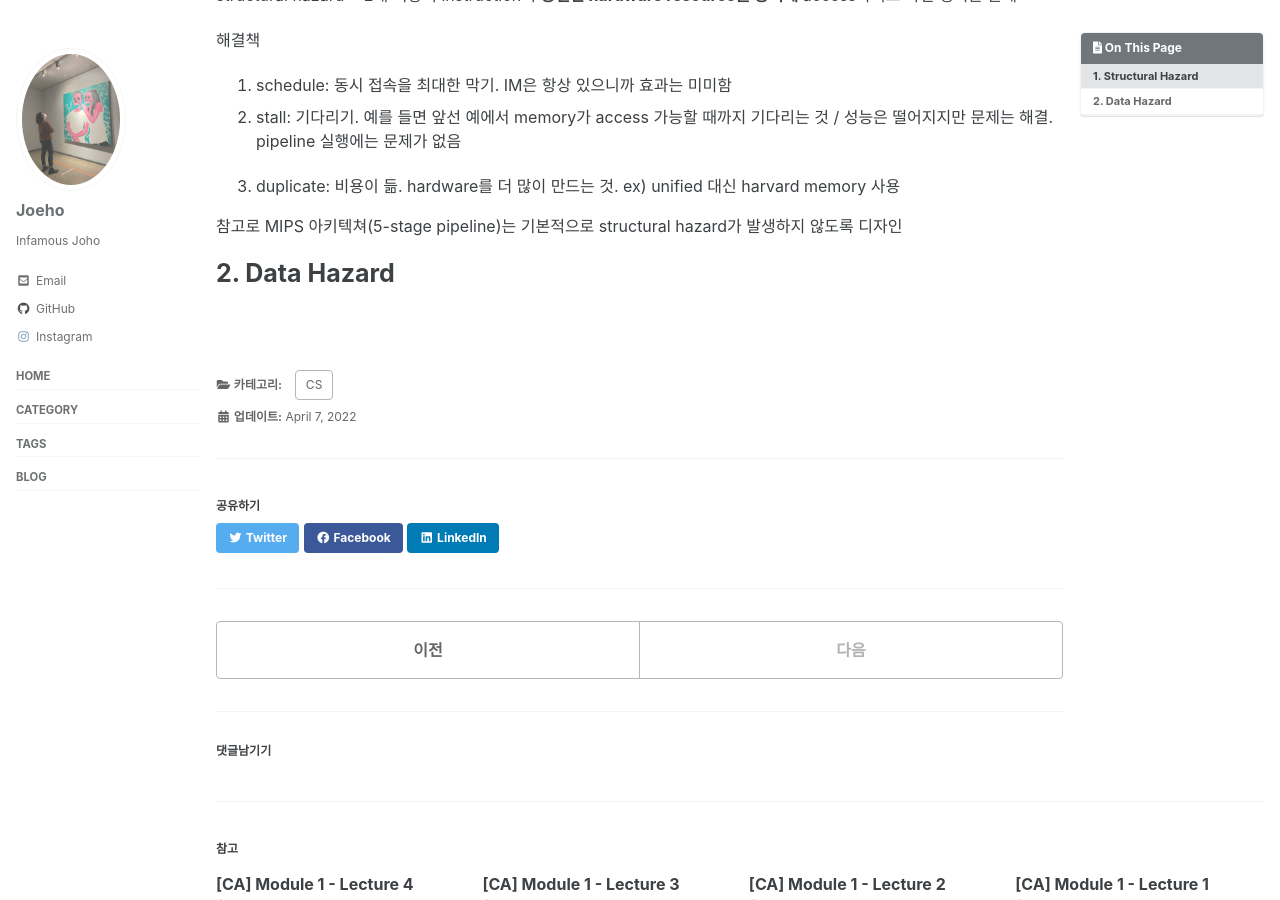
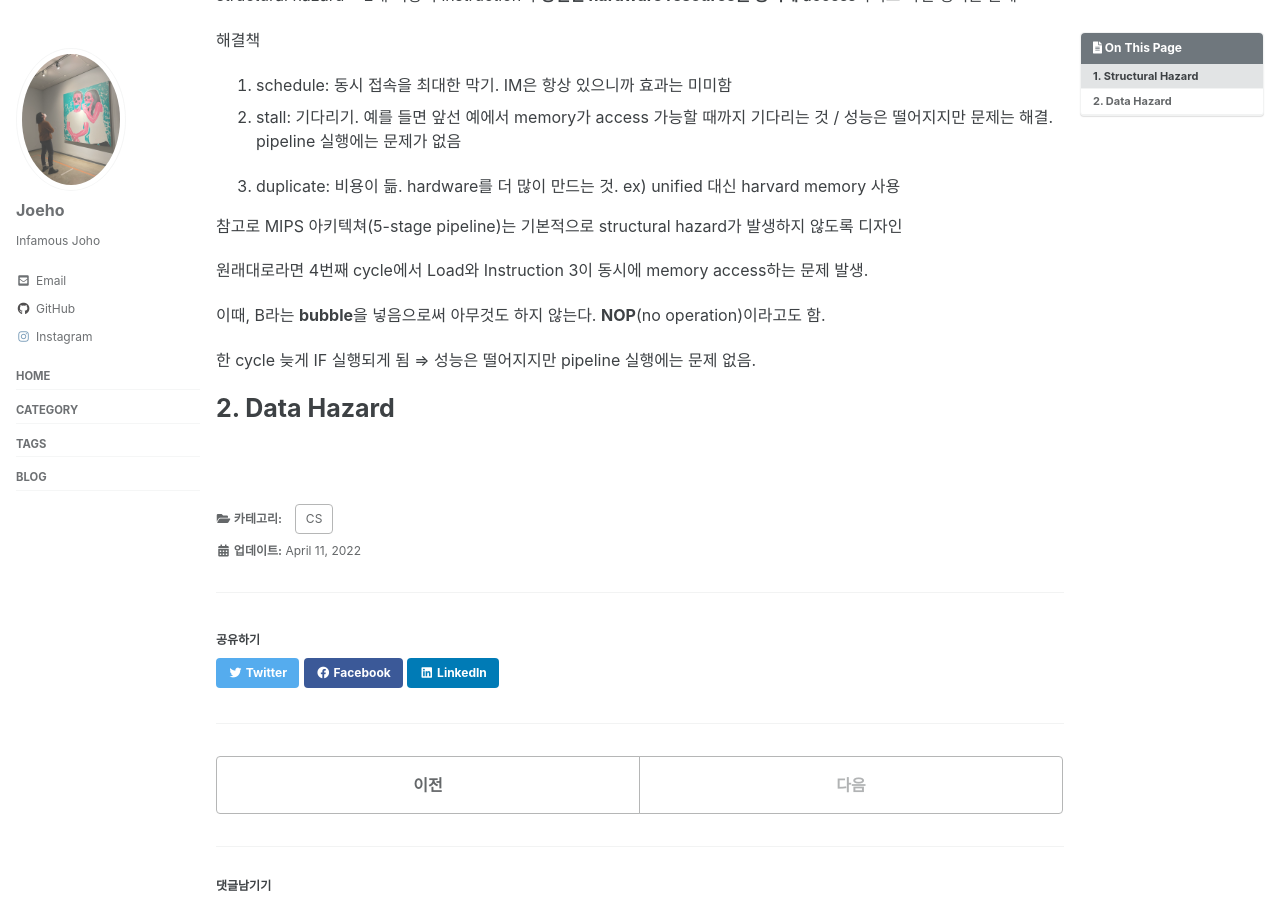
Before and after one commit to joeholee/joeholee.github.io, a Jekyll site: the page built from _posts/2022-03-31-ca-fifth.md, in a window 1280 px wide and 900 px high, scrolled down 1184 px. Built offline with Jekyll 4.4.1, drawn with Linux system fonts in a browser that asks for light colours; cached includes are drawn as plain includes; some web fonts are replaced; comment, search, counter and statistics services are not loaded.

Commit message:
Update 2022-03-31-ca-fifth.md

```diff
--- a/_posts/2022-03-31-ca-fifth.md
+++ b/_posts/2022-03-31-ca-fifth.md
@@ -13,7 +13,7 @@ toc: true
 toc_sticky: true
 
 date: 2022-03-31
-last_modified_at: 2022-04-07
+last_modified_at: 2022-04-11
 ---
 
 # 1. Structural Hazard
@@ -69,6 +69,12 @@ structural hazard = 2개 이상의 instruction이 **동일한 hardware resource
 
 참고로 MIPS 아키텍쳐(5-stage pipeline)는 기본적으로 structural hazard가 발생하지 않도록 디자인
 
+원래대로라면 4번째 cycle에서 Load와 Instruction 3이 동시에 memory access하는 문제 발생.
+
+이때, B라는 **bubble**을 넣음으로써 아무것도 하지 않는다. **NOP**(no operation)이라고도 함.
+
+한 cycle 늦게 IF 실행되게 됨 ⇒ 성능은 떨어지지만 pipeline 실행에는 문제 없음.
+
 # 2. Data Hazard
 
 
```
